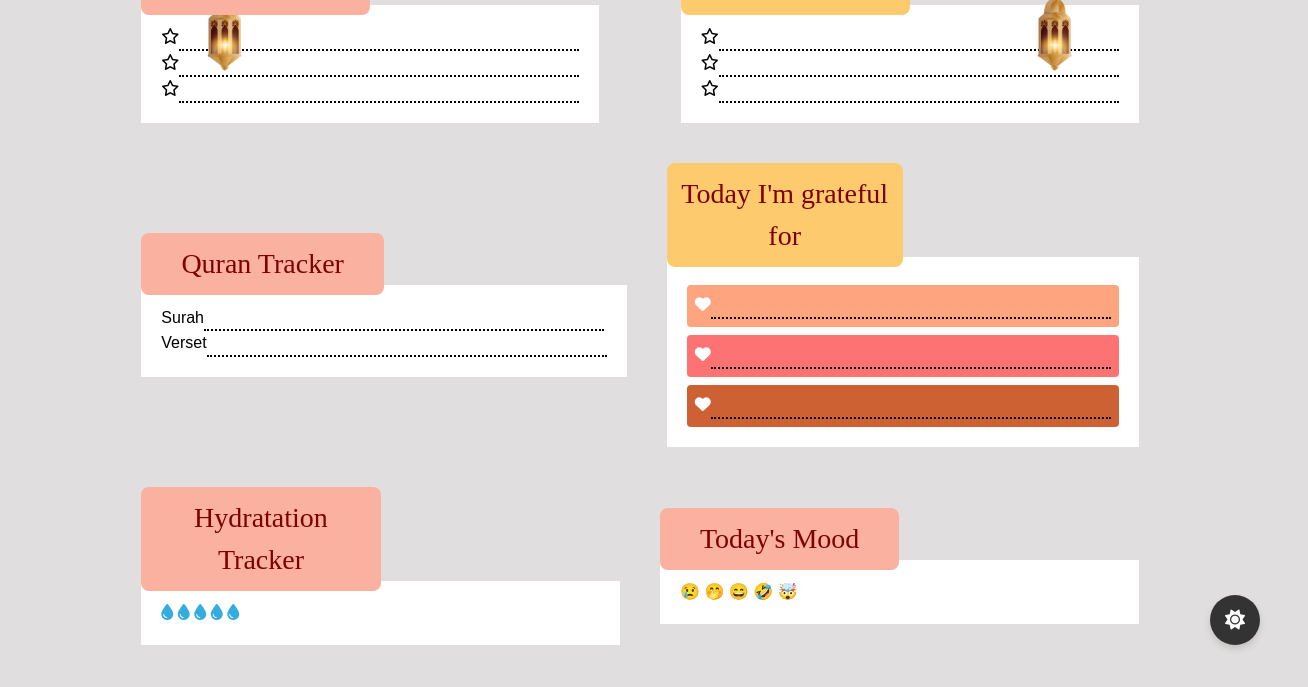
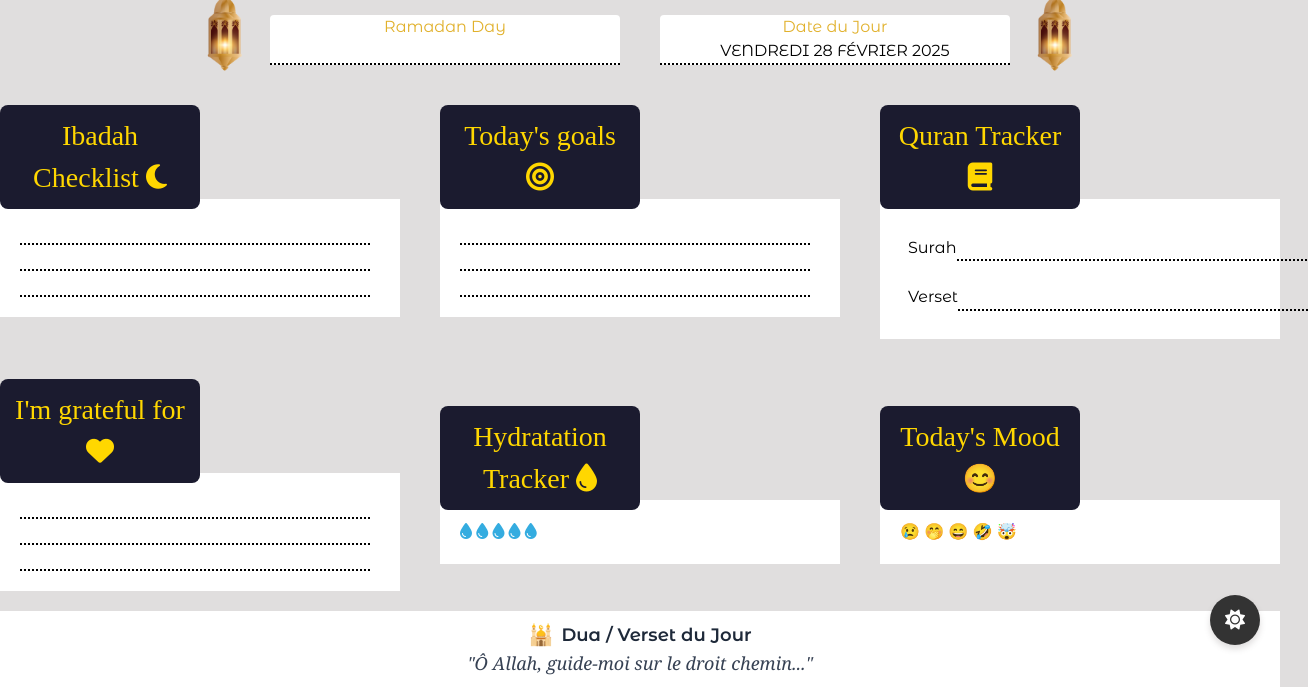
Before and after one commit to binetougaye/ramadan-day-planner, a website: page public/index.html in a window 1280 px wide. Shown: the part 135-822 px from the top of the page, 1308 px wide, since content can reach past the window. Before the commit the page ends 800 px from the top, so only its background shows below. Drawn offline with nearby package versions, Linux system fonts and the light colour scheme; a web font is replaced by a local one.

Commit message:
feat:changer dispo et couleurs

```diff
--- /dev/null
+++ b/package.json
@@ -0,0 +1,5 @@
+{
+  "dependencies": {
+    "moment-hijri": "^3.0.0"
+  }
+}
--- a/public/index.html
+++ b/public/index.html
@@ -4,6 +4,7 @@
     <head>
         <meta charset="UTF-8" />
         <meta name="viewport" content="width=device-width, initial-scale=1.0" />
+
         <script src="https://unpkg.com/@tailwindcss/browser@4"></script>
         <link rel="stylesheet" href="styles.css" />
         <link
@@ -26,27 +27,40 @@
             <h1>Ramadan Daily Planner</h1>
         </div>
 
-
         <div class="icon icon-top-left">
-        <img src="assets/—Pngtree—ramadan lamp_7262103.png" alt="Lune 1" class="lune">
+            <img
+                src="assets/—Pngtree—ramadan lamp_7262103.png"
+                alt="Lune 1"
+                class="lune"
+            />
         </div>
 
         <div class="icon2 icon2-top-left">
-        <img src="assets/—Pngtree—ramadan lamp_7262103.png" alt="Lune 1" class="lune">
+            <img
+                src="assets/—Pngtree—ramadan lamp_7262103.png"
+                alt="Lune 1"
+                class="lune"
+            />
         </div>
 
-
         <div class="icon icon-top-right">
-        <img src="assets/—Pngtree—ramadan lamp_7262103.png" alt="Lune 3" class="lune">
+            <img
+                src="assets/—Pngtree—ramadan lamp_7262103.png"
+                alt="Lune 3"
+                class="lune"
+            />
         </div>
 
         <div class="icon2 icon2-top-right">
-        <img src="assets/—Pngtree—ramadan lamp_7262103.png" alt="Lune 3" class="lune">
+            <img
+                src="assets/—Pngtree—ramadan lamp_7262103.png"
+                alt="Lune 3"
+                class="lune"
+            />
         </div>
         <main>
-            <h1 class="text-center text-3xl">Ramadan Day Planner</h1>
             <section class="days">
-                <div class="flex gap-10">
+                <div class="flex justify-center gap-10">
                     <div
                         class="flex flex-col justify-center items-center bg-white rounded"
                     >
@@ -58,58 +72,79 @@
                     <div
                         class="flex flex-col justify-center items-center bg-white rounded"
                     >
-                        <label class="text-[#e1b12c]" for="day">Date</label>
-                        <input class="bg-white" type="text" />
+                        <label class="text-[#e1b12c]" for="day"
+                            >Date du Jour</label
+                        >
+                        <p id="date"></p>
                     </div>
                 </div>
             </section>
             <!--  -->
             <section class="prayers">
-                <div class="flex gap-10 md:items-center md:justify-between">
+                <div class="grid grid-cols-3 gap-10">
                     <div>
-                        <h4 class="bg-[#fab1a0] w-50 text-center rounded-lg">
-                            Ibadah Checklist
+                        <h4
+                            class="bg-[#1B1B2F] text-[#FFD700] w-50 text-center rounded-lg"
+                        >
+                            Ibadah Checklist <i class="fa fa-moon"></i>
                         </h4>
-                        <div class="lists bg-white">
+                        <div class="lists card bg-white">
                             <div class="flex">
-                                <div><i class="fa-regular fa-star"></i></div>
                                 <div>
                                     <input type="text" />
                                 </div>
                             </div>
                             <div class="flex">
-                                <div><i class="fa-regular fa-star"></i></div>
                                 <div>
                                     <input type="text" />
                                 </div>
                             </div>
                             <div class="flex">
-                                <div><i class="fa-regular fa-star"></i></div>
                                 <div>
                                     <input type="text" />
                                 </div>
                             </div>
                         </div>
                     </div>
-                    <div>
-                        <h4 class="bg-[#fdcb6e] text-center rounded-lg">
+                    <div class="card">
+                        <h4
+                            class="bg-[#1B1B2F] text-[#FFD700] text-center rounded-lg"
+                        >
                             Today's goals <i class="fa-solid fa-bullseye"></i>
                         </h4>
                         <div class="lists bg-white">
                             <div class="flex">
-                                <div><i class="fa-regular fa-star"></i></div>
                                 <div>
                                     <input type="text" />
                                 </div>
                             </div>
                             <div class="flex">
-                                <div><i class="fa-regular fa-star"></i></div>
                                 <div>
                                     <input type="text" />
                                 </div>
                             </div>
                             <div class="flex">
-                                <div><i class="fa-regular fa-star"></i></div>
+                                <div>
+                                    <input type="text" />
+                                </div>
+                            </div>
+                        </div>
+                    </div>
+                    <div class="card">
+                        <h4
+                            class="bg-[#1B1B2F] text-[#FFD700] w-50 text-center rounded-lg"
+                        >
+                            Quran Tracker <i class="fa fa-book"></i>
+                        </h4>
+                        <div class="lists bg-white">
+                            <div class="flex list items-center">
+                                <label for="">Surah</label>
+                                <div>
+                                    <input type="text" />
+                                </div>
+                            </div>
+                            <div class="flex list">
+                                <label for="">Verset</label>
                                 <div>
                                     <input type="text" />
                                 </div>
@@ -120,65 +155,33 @@
             </section>
             <!--  -->
             <section class="prayers">
-                <div class="flex gap-10 items-center justify-between">
-                    <div>
-                        <h4 class="bg-[#fab1a0] w-50 text-center rounded-lg">
-                            Quran Tracker
+                <div
+                    class="grid grid-cols-3 gap-10 items-center justify-between"
+                >
+                    <div class="card">
+                        <h4
+                            class="bg-[#1B1B2F] text-[#FFD700] w-50 text-center rounded-lg"
+                        >
+                            I'm grateful for <i class="fa fa-heart"></i>
                         </h4>
                         <div class="lists bg-white">
-                            <div class="flex items-center">
-                                <label for="">Surah</label>
-                                <div>
+                            <div class="rounded">
                                 <input type="text" />
                             </div>
+                            <div class="rounded">
+                                <input type="text" />
                             </div>
-                            <div class="flex">
-                                <label for="">Verset</label>
-                                <div>
+                            <div class="rounded">
                                 <input type="text" />
                             </div>
                         </div>
                     </div>
-                    </div>
-                    <div>
-                        <h4 class="bg-[#fdcb6e] w-50 text-center rounded-lg">
-                            Today I'm grateful for
-                        </h4>
-                        <div class="lists bg-white">
-                            <div class="flex bg-[#FEA47F] rounded list">
-                                <div>
-                                    <i class="fa-solid fa-heart text-white"></i>
-                                </div>
-                                <div>
-                                    <input type="text" />
-                                </div>
-                            </div>
-                            <div class="flex bg-[#FD7272] rounded list">
-                                <div>
-                                    <i class="fa-solid fa-heart text-white"></i>
-                                </div>
-                                <div>
-                                    <input type="text" />
-                                </div>
-                            </div>
-                            <div class="flex bg-[#cd6133] rounded list">
-                                <div>
-                                    <i class="fa-solid fa-heart text-white"></i>
-                                </div>
-                                <div>
-                                    <input type="text" />
-                                </div>
-                            </div>
-                        </div>
-                    </div>
-                </div>
-            </section>
-            <!--  -->
-            <section class="prayers">
-                <div class="flex gap-10 items-center justify-between">
-                    <div class="w-1/2">
-                        <h4 class="bg-[#fab1a0] w-50 text-center rounded-lg">
+                    <div class="card">
+                        <h4
+                            class="bg-[#1B1B2F] text-[#FFD700] w-50 text-center rounded-lg"
+                        >
                             Hydratation Tracker
+                            <i class="fa-solid fa-droplet"></i>
                         </h4>
                         <div class="lists bg-white">
                             <i class="fa-solid text-[#34ace0] fa-droplet"></i>
@@ -188,9 +191,11 @@
                             <i class="fa-solid text-[#34ace0] fa-droplet"></i>
                         </div>
                     </div>
-                    <div class="w-1/2">
-                        <h4 class="bg-[#fab1a0] text-center rounded-lg">
-                            Today's Mood
+                    <div class="card">
+                        <h4
+                            class="bg-[#1B1B2F] text-[#FFD700] text-center rounded-lg"
+                        >
+                            Today's Mood 😊
                         </h4>
                         <div class="lists bg-white">
                             <div>😢 🤭 😄 🤣 🤯</div>
@@ -198,18 +203,24 @@
                     </div>
                 </div>
             </section>
-            <!--  -->
-            <section class="bg-white prayers">
-                <h4 class="text-center">Dua/Verse of the day</h4>
+            <!-- Dua du jour -->
+            <section class="bg-white dua text-center">
+                <h4
+                    class="font-semibold text-gray-800 text-lg flex items-center justify-center gap-2"
+                >
+                    <span class="text-yellow-500 text-xl">🕌</span> Dua / Verset
+                    du Jour
+                </h4>
+                <p class="text-gray-700 italic text-lg mt-2 font-serif">
+                    "Ô Allah, guide-moi sur le droit chemin..."
+                </p>
             </section>
+
             <button id="changeMode">
                 <i class="fa fa-sun"></i>
             </button>
         </main>
+
         <script src="script.js"></script>
     </body>
-
-
-
-
 </html>
--- a/public/script.js
+++ b/public/script.js
@@ -10,3 +10,17 @@ button.addEventListener("click", () => {
 
     }
 })
+// Recupérer la date du jour
+const date = document.getElementById("date")
+const today = new Date().toLocaleDateString('fr-FR', {
+    weekday: 'long',
+    day: 'numeric',
+    month: 'long',
+    year: 'numeric'
+}).toUpperCase();
+date.innerText = today
+
+
+// Obtenir la date islamique du jour
+const hijriDate = moment().format('iD iMMMM iYYYY');
+console.log(hijriDate); // Exemple : "25 Rajab 1446"
--- a/public/styles.css
+++ b/public/styles.css
@@ -1,4 +1,3 @@
-
 @import url("https://fonts.googleapis.com/css2?family=Montserrat+Alternates:ital,wght@0,100;0,200;0,300;0,400;0,500;0,600;0,700;0,800;0,900;1,100;1,200;1,300;1,400;1,500;1,600;1,700;1,800;1,900&display=swap");
 
 * {
@@ -7,17 +6,19 @@
     box-sizing: border-box;
 }
 body {
-    background-color: beige;
-    display: flex;
-    justify-content: center;
-    align-items: center;
     font-family: "Montserrat Alternates", serif;
+    background-color: #e0dede;
 }
-input {
-    width: 400px;
+main {
+    margin-top: 150px;
+}
+input,
+#date {
+    width: 350px;
     border-bottom: 2px dotted;
     color: black;
     outline: none;
+    text-align: center;
 }
 /* days */
 .days {
@@ -34,7 +35,7 @@ input {
     width: 50%;
     font-family: "Moon Dance", serif;
     font-size: 28px;
-    color: maroon;
+    /* color: maroon; */
     text-align: center;
 }
 h1 {
@@ -47,10 +48,17 @@ h1 {
     padding-top: 30px;
     padding: 20px;
 }
+.card:hover {
+    transform: scale(1.02);
+    transition: 0.3s ease-in-out;
+    cursor: pointer;
+}
+
 .list {
     padding: 8px;
     margin-top: 8px;
 }
+
 #changeMode {
     position: fixed;
     bottom: 20px;
@@ -79,21 +87,12 @@ h1 {
     color: white;
 }
 
-body, html {
-    margin: 0;
-    padding: 0;
-    height: 100%;
-    overflow: hidden;
-    background-color: #e0dede;
-    font-family: Arial, sans-serif;
-}
-
 .ramadan-box {
     position: absolute;
     top: 20px;
     left: 50%;
     transform: translateX(-50%);
-    background-color: #b4984b;
+    background-color: #1b1b2f;
     padding: 15px 30px;
     border-radius: 20px;
     box-shadow: 0 4px 8px rgba(0, 0, 0, 0.3);
@@ -102,7 +101,7 @@ body, html {
 
 .ramadan-box h1 {
     margin: 0;
-    color: white;
+    color: #ffd700;
     font-size: 35px;
 }
 
@@ -143,7 +142,8 @@ body, html {
 }
 
 @keyframes float {
-    0%, 100% {
+    0%,
+    100% {
         transform: translateY(0);
     }
     50% {
@@ -152,7 +152,8 @@ body, html {
 }
 
 @keyframes pulse {
-    0%, 100% {
+    0%,
+    100% {
         transform: translateX(-50%) scale(1);
     }
     50% {
@@ -163,7 +164,10 @@ body, html {
 .ramadan-box {
     animation: pulse 3s infinite ease-in-out;
 }
-
+.dua {
+    margin-top: 20px;
+    padding: 10px;
+}
 /* Media Query pour les écrans mobiles */
 @media only screen and (max-width: 768px) {
     .ramadan-box {
@@ -175,7 +179,8 @@ body, html {
         font-size: 25px;
     }
 
-    .icon, .icon2 {
+    .icon,
+    .icon2 {
         gap: 30px;
     }
 
```
Also changed, not shown: 1 other file. Lines whose indentation alone changed are shown as unchanged.
